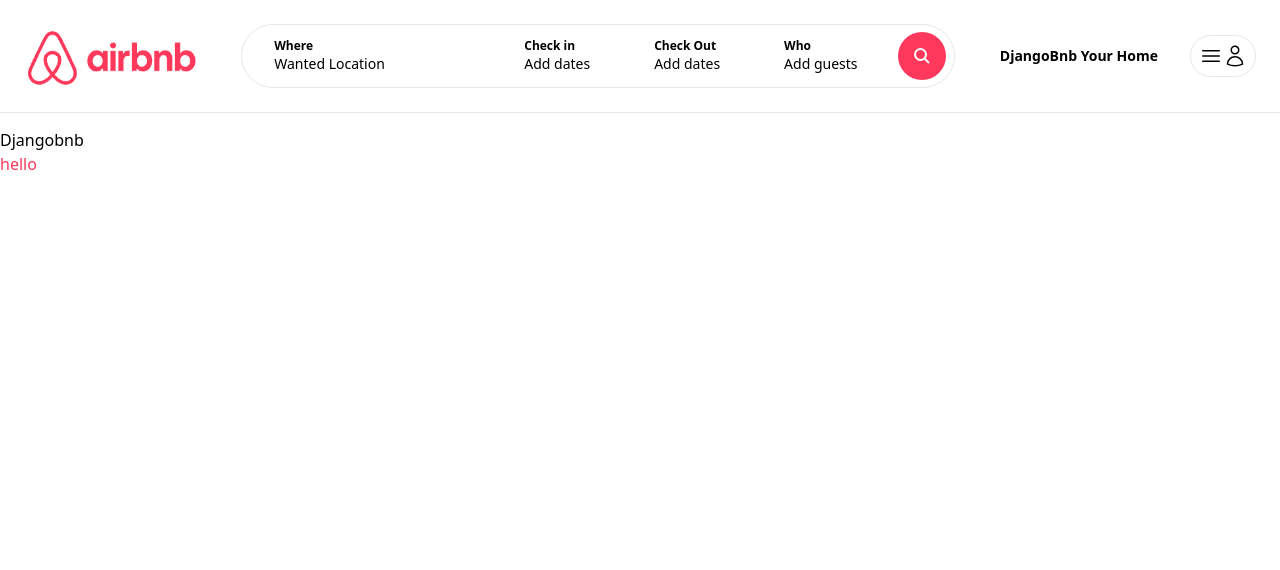
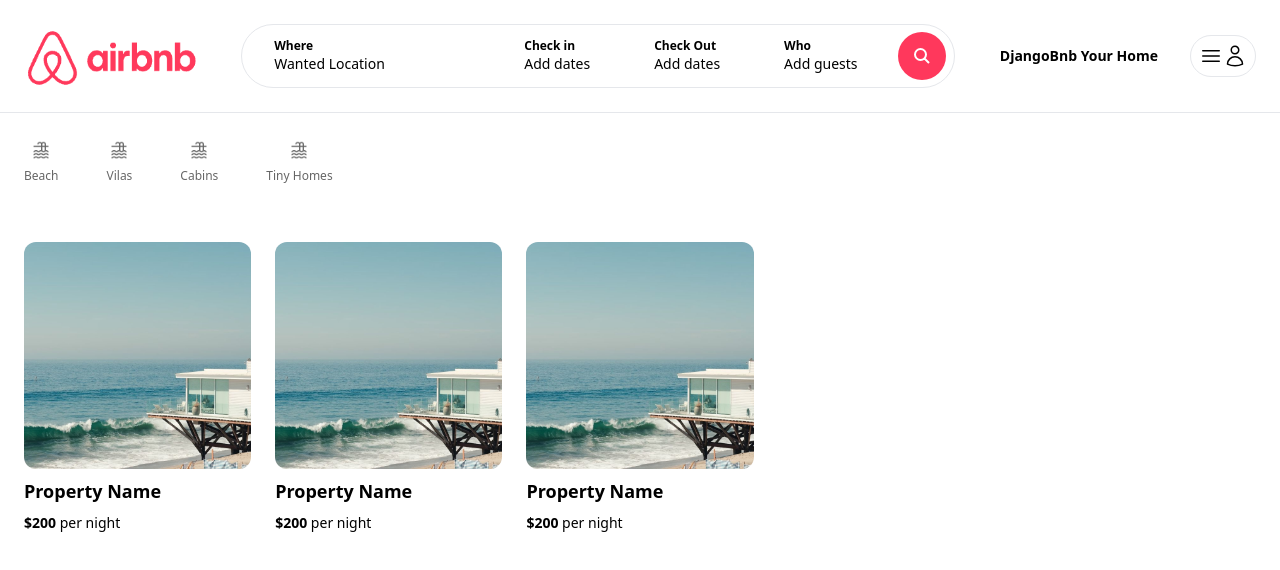
Before and after one commit to sshrxt/djangobnb, a Next.js app: page / in a window 1280 px wide. Shown: the top 570 px of the page. Built offline with nearby package versions, Linux system fonts and the light colour scheme.

Commit message:
add property page

```diff
--- /dev/null
+++ b/app/components/Categories.tsx
@@ -0,0 +1,51 @@
+import React from 'react'
+import Image from 'next/image'
+
+const Categories = () => {
+  return (
+    <div className="pt-3 cursor-pointer pb-6 flex items-center space-x-12">
+        <div className="pb-4 flex flex-col items-center space-y-2 border-b-2 border-white opacity-60 hover:opacity-100 hover:border-gray-200">
+            <Image
+                src="/icn_category_beach.jpeg"
+                alt="Category-beach"
+                width={20}
+                height={20}
+            />
+
+            <span className="text-xs">Beach</span>
+        </div>
+        <div className="pb-4 flex flex-col items-center space-y-2 border-b-2 border-white opacity-60 hover:opacity-100 hover:border-gray-200">
+            <Image
+                src="/icn_category_beach.jpeg"
+                alt="Category-beach"
+                width={20}
+                height={20}
+            />
+
+            <span className="text-xs">Vilas</span>
+        </div>
+        <div className="pb-4 flex flex-col items-center space-y-2 border-b-2 border-white opacity-60 hover:opacity-100 hover:border-gray-200">
+            <Image
+                src="/icn_category_beach.jpeg"
+                alt="Category-beach"
+                width={20}
+                height={20}
+            />
+
+            <span className="text-xs">Cabins</span>
+        </div>
+        <div className="pb-4 flex flex-col items-center space-y-2 border-b-2 border-white opacity-60 hover:opacity-100 hover:border-gray-200">
+            <Image
+                src="/icn_category_beach.jpeg"
+                alt="Category-beach"
+                width={20}
+                height={20}
+            />
+
+            <span className="text-xs">Tiny Homes</span>
+        </div>
+    </div>
+  )
+}
+
+export default Categories
--- /dev/null
+++ b/app/components/properties/PropertyList.tsx
@@ -0,0 +1,15 @@
+import React from 'react'
+
+import PropertyListitem from './PropertyListitem'
+
+const PropertyList = () => {
+  return (
+    <>
+        <PropertyListitem />
+        <PropertyListitem />
+        <PropertyListitem />
+    </>
+  )
+}
+
+export default PropertyList
--- /dev/null
+++ b/app/components/properties/PropertyListitem.tsx
@@ -0,0 +1,27 @@
+import React from 'react'
+import Image from 'next/image'
+const PropertyListitem = () => {
+  return (
+    <div className="cursor-pointer">
+        <div className="relative overflow-hidden aspect-square rounded-xl">
+            <Image
+                fill
+                src="/beach_1.jpg"
+                sizes="(max-width: 768px) 768px, (max-width: 1200px): 768px, 768px"
+                className="hover:scale-110 object-cover transition h-full w-full"
+                alt="Beach House"
+            />
+        </div>
+
+        <div className="mt-2">
+            <p className="text-lg font-semibold">Property Name</p>
+        </div>
+
+        <div className="mt-2">
+            <p className="text-sm"><strong>$200</strong> per night</p>
+        </div>
+    </div>
+  )
+}
+
+export default PropertyListitem
--- /dev/null
+++ b/app/components/properties/ReservationSidebar.tsx
@@ -0,0 +1,34 @@
+import React from 'react'
+
+const ReservationSidebar = () => {
+  return (
+    <aside className='mt-6 p-6 col-span-2 rounded-xl border border-gray-300 shadow-xl'>
+        <h2 className="mb-5 text-2xl">$200 per night</h2>
+        <div className="mb-6 p-3 border border-gray-400 rounded-xl">
+            <label className="mb-2 block font-bold text-xs">Guests</label>
+            <select className="w-full -ml-1 text-xm">
+                <option>1</option>
+                <option>2</option>
+                <option>3</option>
+                <option>4</option>
+            </select>
+        </div>
+
+        <div className="w-full mb-6 py-6 text-center text-white bg-airbnb rounded-xl hover:bg-airbnbDark">Book</div>
+        <div className="mb-4 flex justify-between align-center">
+            <p>$200 * 4 Nights</p>
+            <p>$800</p>
+        </div>
+        <div className="mb-4 flex justify-between align-center">
+            <p>Djangobnb fee</p>
+            <p>$40</p>
+        </div>
+        <div className="mt-4 flex justify-between align-center font-bold">
+            <p>Total</p>
+            <p>$840</p>
+        </div>
+    </aside>
+  )
+}
+
+export default ReservationSidebar
--- a/app/page.tsx
+++ b/app/page.tsx
@@ -1,10 +1,13 @@
-
-
+import Categories from "./components/Categories";
+import PropertyList from "./components/properties/PropertyList";
 export default function Home() {
   return (
-    <main>
-      Djangobnb
-      <h2 className="text-airbnb">hello</h2>
+    <main className="max-w-[1500px] mx-auto px-6">
+      <Categories />
+
+      <div className="mt-4 grid grid-cols-1  md:grid-cols-3 lg:grid-cols-5 gap-6">
+        <PropertyList />
+      </div>
     </main>
   );
 }
--- /dev/null
+++ b/app/properties/[id]/page.tsx
@@ -0,0 +1,51 @@
+import React from 'react'
+import Image from 'next/image'
+
+import ReservationSidebar from '@/app/components/properties/ReservationSidebar'
+
+const PropertyDetailPage = () => {
+  return (
+    <main className="max-w-[1500px] mx-auto px-6 pb-6">
+        <div className="w-full h-[64vh] overflow-hidden rounded-xl relative mb-4">
+            <Image
+                fill
+                src="/beach_1.jpg"
+                className="object-cover w-full h-full"
+                alt='Beach house'
+            />
+        </div>
+
+        <div className="grid grid-cols-1 md:grid-cols-5 gap-4">
+            <div className="py-6 pr-6 col-span-3">
+                <h1 className="mb-4 text-4xl">Property name</h1>
+
+                <span className="mb-6 block text-lg text-gray-600">
+                    4 guests - 2 bedrooms - 1 bathroom
+                </span>
+
+                <hr />
+
+                <div className="py-6 flex items-center space-x-4">
+                    <Image
+                        src="/profile_pic_1.jpg"
+                        width={50}
+                        height={50}
+                        className='rounded-full'
+                        alt='user name'
+                    />
+                    <p><strong>John Doe</strong> is your host</p>
+                </div>
+
+                <hr />
+
+                <p className="mt-6 text-lg">asdasdiuau dasdad a dad hasod hoas da dahdasohdahdhah ashashashd adhasdhasd adhad hasdhhha</p>
+
+            </div>
+
+            <ReservationSidebar/>
+        </div>
+    </main>
+  )
+}
+
+export default PropertyDetailPage
```
